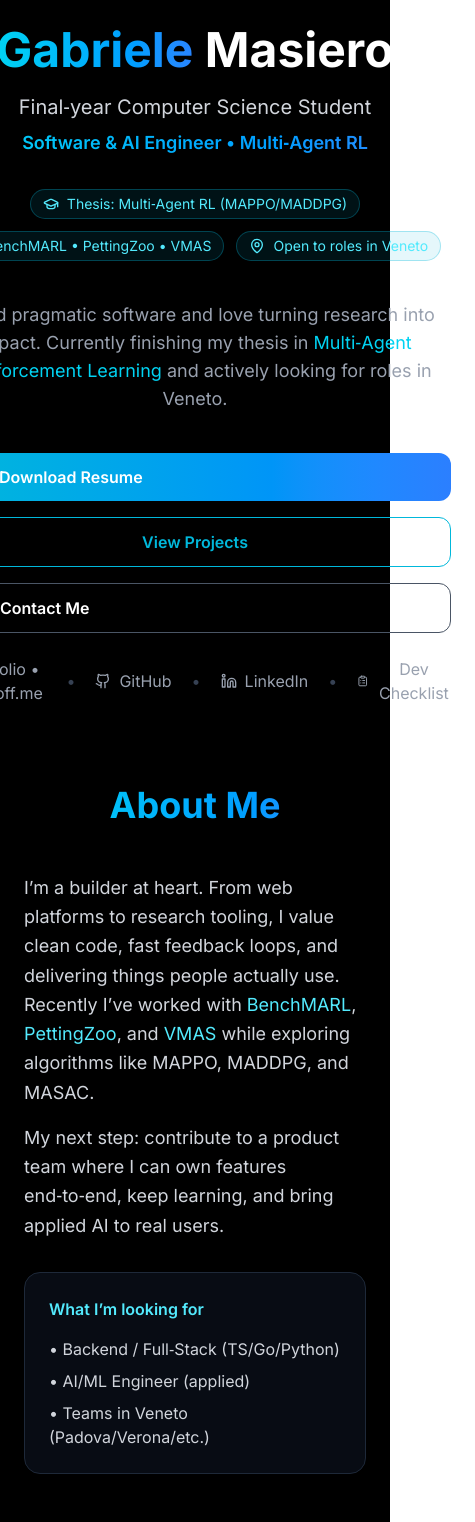
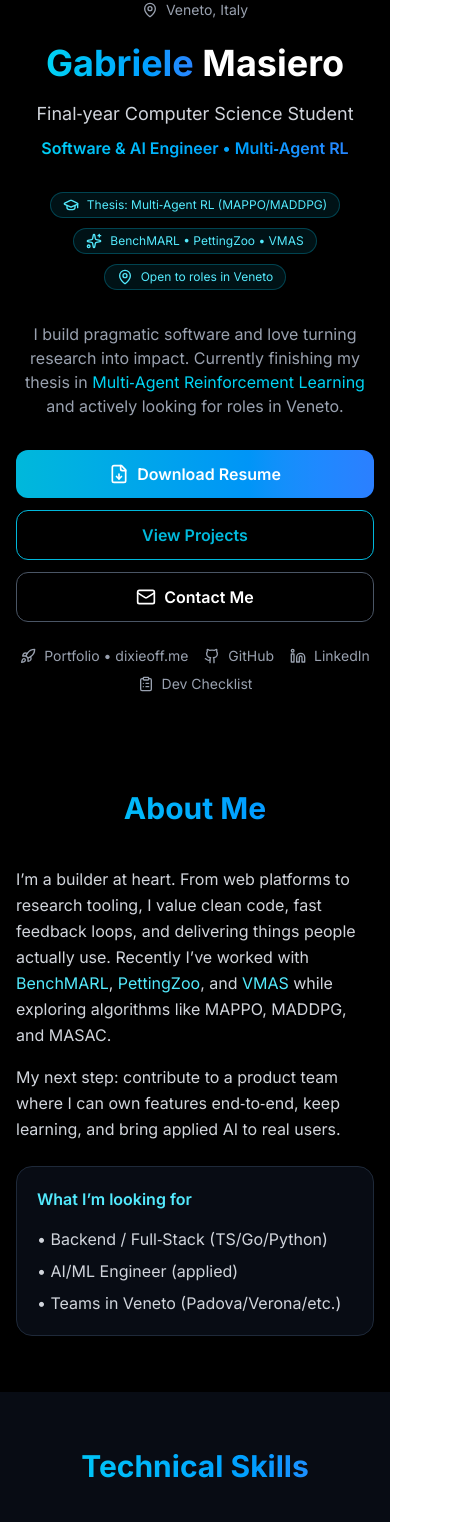
Before and after one commit to DixieIT/gabriele-masiero-portfolio, a Next.js app: page / in a window 390 px wide. Shown: the part 156-1678 px from the top of the page, 475 px wide, since content can reach past the window. Built offline with nearby package versions, Linux system fonts and the light colour scheme.

Commit message:
Improve homepage mobile responsiveness

```diff
--- a/src/app/page.tsx
+++ b/src/app/page.tsx
@@ -62,15 +62,15 @@ export default function Home() {
   return (
     <main className="min-h-screen bg-black text-white">
       {/* --- Hero --- */}
-      <section className="min-h-[90vh] flex items-center justify-center">
+      <section className="min-h-[85vh] sm:min-h-[90vh] flex items-center justify-center py-10 sm:py-0">
         <motion.div
-          className="text-center max-w-5xl mx-auto px-6"
+          className="text-center max-w-5xl mx-auto px-4 sm:px-6"
           initial={{ opacity: 0, y: 10 }}
           animate={{ opacity: 1, y: 0 }}
           transition={{ duration: 0.6 }}
         >
-          <div className="flex flex-col items-center gap-6 mb-6">
-            <div className="relative h-28 w-28 rounded-2xl overflow-hidden ring-2 ring-cyan-500/30">
+          <div className="flex flex-col items-center gap-5 sm:gap-6 mb-6">
+            <div className="relative h-24 w-24 sm:h-28 sm:w-28 rounded-2xl overflow-hidden ring-2 ring-cyan-500/30">
               {/* Replace /me.jpg with your actual avatar */}
               <Image src="/me.PNG" alt="Gabriele Masiero headshot" fill className="object-cover" />
             </div>
@@ -79,35 +79,35 @@ export default function Home() {
             </div>
           </div>
 
-          <h1 className="text-5xl md:text-7xl font-bold leading-[1.1] mb-4">
+          <h1 className="text-4xl sm:text-5xl md:text-7xl font-bold leading-[1.1] mb-4">
             <span className="bg-gradient-to-r from-cyan-400 to-blue-500 bg-clip-text text-transparent">Gabriele </span>
             Masiero
           </h1>
 
-          <p className="text-xl md:text-2xl text-gray-300 mb-2">Final‑year Computer Science Student</p>
-          <p className="text-lg bg-gradient-to-r from-cyan-400 to-blue-500 bg-clip-text text-transparent font-semibold mb-8">
+          <p className="text-lg sm:text-xl md:text-2xl text-gray-300 mb-2">Final‑year Computer Science Student</p>
+          <p className="text-base sm:text-lg bg-gradient-to-r from-cyan-400 to-blue-500 bg-clip-text text-transparent font-semibold mb-8">
             Software & AI Engineer • Multi‑Agent RL
           </p>
 
           {/* Quick "Now" badges for personality */}
-          <div className="flex flex-wrap items-center justify-center gap-3 mb-10">
+          <div className="flex flex-wrap items-center justify-center gap-2.5 sm:gap-3 mb-8 sm:mb-10">
             {nowBadges.map(({ label, icon: Icon }) => (
-              <span key={label} className="inline-flex items-center gap-2 rounded-full border border-cyan-500/30 bg-cyan-500/10 px-3 py-1 text-sm text-cyan-300">
+              <span key={label} className="inline-flex items-center gap-2 rounded-full border border-cyan-500/30 bg-cyan-500/10 px-3 py-1 text-xs sm:text-sm text-cyan-300">
                 <Icon className="h-4 w-4" /> {label}
               </span>
             ))}
           </div>
 
-          <p className="text-gray-400 text-lg max-w-2xl mx-auto mb-10">
+          <p className="text-gray-400 text-base sm:text-lg max-w-2xl mx-auto mb-8 sm:mb-10 px-1">
             I build pragmatic software and love turning research into impact. Currently finishing my thesis in
             <span className="text-cyan-400"> Multi‑Agent Reinforcement Learning</span> and actively looking for roles in Veneto.
           </p>
 
           {/* Primary CTAs */}
-          <div className="flex flex-col sm:flex-row gap-4 justify-center">
+          <div className="flex flex-col sm:flex-row gap-3 sm:gap-4 justify-center">
             <Link
               href="/resume.pdf"
-              className="bg-gradient-to-r from-cyan-500 to-blue-500 px-8 py-3 rounded-xl font-semibold hover:opacity-90 transition inline-flex items-center gap-2"
+              className="w-full sm:w-auto bg-gradient-to-r from-cyan-500 to-blue-500 px-6 sm:px-8 py-3 rounded-xl font-semibold hover:opacity-90 transition inline-flex items-center justify-center gap-2"
               prefetch={false}
               download
             >
@@ -115,32 +115,32 @@ export default function Home() {
             </Link>
             <Link
               href="#projects"
-              className="border border-cyan-500 text-cyan-500 px-8 py-3 rounded-xl font-semibold hover:bg-cyan-500 hover:text-black transition"
+              className="w-full sm:w-auto border border-cyan-500 text-cyan-500 px-6 sm:px-8 py-3 rounded-xl font-semibold hover:bg-cyan-500 hover:text-black transition"
             >
               View Projects
             </Link>
             <Link
               href="mailto:gabriele.masiero2002@gmail.com"
-              className="border border-gray-600 px-8 py-3 rounded-xl font-semibold hover:bg-gray-600 transition inline-flex items-center gap-2"
+              className="w-full sm:w-auto border border-gray-600 px-6 sm:px-8 py-3 rounded-xl font-semibold hover:bg-gray-600 transition inline-flex items-center justify-center gap-2"
             >
               <Mail className="h-5 w-5" /> Contact Me
             </Link>
           </div>
 
           {/* Secondary links */}
-          <div className="mt-6 flex items-center justify-center gap-5 text-gray-400">
+          <div className="mt-6 flex flex-wrap items-center justify-center gap-x-4 gap-y-2 text-sm sm:text-base text-gray-400">
             <Link href="https://dixieoff.me" target="_blank" rel="noopener noreferrer" className="hover:text-cyan-400 transition inline-flex items-center gap-2">
               <Rocket className="h-4 w-4" /> Portfolio • dixieoff.me
             </Link>
-            <span className="text-gray-700">•</span>
+            <span className="hidden sm:inline text-gray-700">•</span>
             <Link href="https://github.com/DixieIT" target="_blank" rel="noopener noreferrer" className="hover:text-cyan-400 transition inline-flex items-center gap-2">
               <Github className="h-4 w-4" /> GitHub
             </Link>
-            <span className="text-gray-700">•</span>
+            <span className="hidden sm:inline text-gray-700">•</span>
             <Link href="https://www.linkedin.com/in/gabriele-masiero-24a7822a3" target="_blank" rel="noopener noreferrer" className="hover:text-cyan-400 transition inline-flex items-center gap-2">
               <Linkedin className="h-4 w-4" /> LinkedIn
             </Link>
-            <span className="text-gray-700">•</span>
+            <span className="hidden sm:inline text-gray-700">•</span>
             <Link href="/todays-dev-checklist" className="hover:text-cyan-400 transition inline-flex items-center gap-2">
               <ClipboardList className="h-4 w-4" /> Dev Checklist
             </Link>
@@ -149,13 +149,13 @@ export default function Home() {
       </section>
 
       {/* --- About / Personal pitch --- */}
-      <section className="py-20">
-        <div className="max-w-5xl mx-auto px-6">
-          <h2 className="text-4xl font-bold text-center mb-12 bg-gradient-to-r from-cyan-400 to-blue-500 bg-clip-text text-transparent">
+      <section className="py-14 sm:py-20">
+        <div className="max-w-5xl mx-auto px-4 sm:px-6">
+          <h2 className="text-3xl sm:text-4xl font-bold text-center mb-10 sm:mb-12 bg-gradient-to-r from-cyan-400 to-blue-500 bg-clip-text text-transparent">
             About Me
           </h2>
-          <div className="grid md:grid-cols-3 gap-8">
-            <div className="md:col-span-2 text-lg text-gray-300 leading-relaxed">
+          <div className="grid md:grid-cols-3 gap-6 sm:gap-8">
+            <div className="md:col-span-2 text-base sm:text-lg text-gray-300 leading-relaxed">
               <p className="mb-4">
                 I’m a builder at heart. From web platforms to research tooling, I value clean code, fast feedback loops,
                 and delivering things people actually use. Recently I’ve worked with <span className="text-cyan-300">BenchMARL</span>,
@@ -167,7 +167,7 @@ export default function Home() {
                 bring applied AI to real users.
               </p>
             </div>
-            <div className="bg-gray-900/50 border border-gray-800 rounded-2xl p-6">
+            <div className="bg-gray-900/50 border border-gray-800 rounded-2xl p-5 sm:p-6">
               <h3 className="font-semibold mb-4 text-cyan-300">What I’m looking for</h3>
               <ul className="space-y-2 text-gray-300">
                 <li>• Backend / Full‑Stack (TS/Go/Python)</li>
@@ -180,13 +180,13 @@ export default function Home() {
       </section>
 
       {/* --- Skills --- */}
-      <section className="py-20 bg-gray-900/50">
-        <div className="max-w-5xl mx-auto px-6">
-          <h2 className="text-4xl font-bold text-center mb-12 bg-gradient-to-r from-cyan-400 to-blue-500 bg-clip-text text-transparent">
+      <section className="py-14 sm:py-20 bg-gray-900/50">
+        <div className="max-w-5xl mx-auto px-4 sm:px-6">
+          <h2 className="text-3xl sm:text-4xl font-bold text-center mb-10 sm:mb-12 bg-gradient-to-r from-cyan-400 to-blue-500 bg-clip-text text-transparent">
             Technical Skills
           </h2>
           <motion.div
-            className="grid grid-cols-2 md:grid-cols-4 gap-4"
+            className="grid grid-cols-2 md:grid-cols-4 gap-3 sm:gap-4"
             variants={container}
             initial="hidden"
             whileInView="show"
@@ -196,9 +196,9 @@ export default function Home() {
               <motion.div
                 key={skill}
                 variants={item}
-                className="bg-gray-800 border border-gray-700 rounded-xl px-4 py-3 text-center hover:border-cyan-500 transition"
+                className="bg-gray-800 border border-gray-700 rounded-xl px-3 sm:px-4 py-3 text-center hover:border-cyan-500 transition"
               >
-                <span className="text-gray-300 font-medium">{skill}</span>
+                <span className="text-sm sm:text-base text-gray-300 font-medium">{skill}</span>
               </motion.div>
             ))}
           </motion.div>
@@ -206,14 +206,14 @@ export default function Home() {
       </section>
 
       {/* --- Projects --- */}
-      <section id="projects" className="py-20">
-        <div className="max-w-6xl mx-auto px-6">
-          <h2 className="text-4xl font-bold text-center mb-12 bg-gradient-to-r from-cyan-400 to-blue-500 bg-clip-text text-transparent">
+      <section id="projects" className="py-14 sm:py-20">
+        <div className="max-w-6xl mx-auto px-4 sm:px-6">
+          <h2 className="text-3xl sm:text-4xl font-bold text-center mb-10 sm:mb-12 bg-gradient-to-r from-cyan-400 to-blue-500 bg-clip-text text-transparent">
             Featured Projects
           </h2>
-          <div className="grid md:grid-cols-2 lg:grid-cols-3 gap-8">
+          <div className="grid md:grid-cols-2 lg:grid-cols-3 gap-5 sm:gap-8">
             {projects.map((project) => (
-              <div key={project.title} className="bg-gray-900 border border-gray-800 rounded-2xl p-6 hover:border-cyan-500/50 transition">
+              <div key={project.title} className="bg-gray-900 border border-gray-800 rounded-2xl p-5 sm:p-6 hover:border-cyan-500/50 transition">
                 <div className="flex flex-wrap gap-2 mb-4">
                   {project.stack.map((tech) => (
                     <span key={tech} className="text-xs px-2 py-1 bg-cyan-500/20 text-cyan-400 rounded-full">
@@ -221,11 +221,11 @@ export default function Home() {
                     </span>
                   ))}
                 </div>
-                <h3 className="text-xl font-bold mb-3 bg-gradient-to-r from-cyan-400 to-blue-500 bg-clip-text text-transparent">
+                <h3 className="text-lg sm:text-xl font-bold mb-3 bg-gradient-to-r from-cyan-400 to-blue-500 bg-clip-text text-transparent">
                   {project.title}
                 </h3>
-                <p className="text-gray-400 mb-6">{project.description}</p>
-                <div className="flex gap-4">
+                <p className="text-sm sm:text-base text-gray-400 mb-6">{project.description}</p>
+                <div className="flex flex-col sm:flex-row gap-3 sm:gap-4">
                   {project.demo && (
                     <Link href={project.demo} target="_blank" rel="noopener noreferrer" className="flex-1 bg-gradient-to-r from-cyan-500 to-blue-500 text-center py-2 rounded-lg font-medium hover:opacity-90 transition">
                       Live Demo
@@ -242,19 +242,19 @@ export default function Home() {
       </section>
 
       {/* --- Contact --- */}
-      <section className="py-20 bg-gray-900/50">
-        <div className="max-w-5xl mx-auto px-6 text-center">
-          <h2 className="text-4xl font-bold mb-8 bg-gradient-to-r from-cyan-400 to-blue-500 bg-clip-text text-transparent">
+      <section className="py-14 sm:py-20 bg-gray-900/50">
+        <div className="max-w-5xl mx-auto px-4 sm:px-6 text-center">
+          <h2 className="text-3xl sm:text-4xl font-bold mb-6 sm:mb-8 bg-gradient-to-r from-cyan-400 to-blue-500 bg-clip-text text-transparent">
             Let’s Work Together
           </h2>
-          <p className="text-xl text-gray-300 mb-8">
+          <p className="text-base sm:text-xl text-gray-300 mb-8">
             I’m open to internships and junior roles in Veneto. If you’re building something cool, let’s chat.
           </p>
-          <div className="flex flex-col sm:flex-row gap-6 justify-center items-center">
-            <Link href="mailto:gabriele.masiero2002@gmail.com" className="bg-gradient-to-r from-cyan-500 to-blue-500 px-8 py-3 rounded-xl font-semibold hover:opacity-90 transition inline-flex items-center gap-2">
+          <div className="flex flex-col sm:flex-row gap-4 sm:gap-6 justify-center items-center">
+            <Link href="mailto:gabriele.masiero2002@gmail.com" className="w-full sm:w-auto bg-gradient-to-r from-cyan-500 to-blue-500 px-8 py-3 rounded-xl font-semibold hover:opacity-90 transition inline-flex justify-center items-center gap-2">
               <Mail className="h-5 w-5" /> Send Email
             </Link>
-            <div className="flex gap-4 text-gray-400">
+            <div className="flex flex-wrap justify-center gap-x-4 gap-y-2 text-gray-400">
               <Link href="https://github.com/DixieIT" target="_blank" rel="noopener noreferrer" className="hover:text-cyan-500 transition inline-flex items-center gap-2">
                 <Github className="h-5 w-5" /> GitHub
               </Link>
@@ -268,7 +268,7 @@ export default function Home() {
 
       {/* --- Footer --- */}
       <footer className="py-8 border-t border-gray-800">
-        <div className="max-w-5xl mx-auto px-6 text-center text-gray-400">
+        <div className="max-w-5xl mx-auto px-4 sm:px-6 text-center text-sm sm:text-base text-gray-400">
           <p>© {new Date().getFullYear()} Gabriele Masiero. All rights reserved.</p>
         </div>
       </footer>
@@ -276,7 +276,6 @@ export default function Home() {
       {/* --- SEO: Person schema --- */}
       <script
         type="application/ld+json"
-        // eslint-disable-next-line react/no-danger
         dangerouslySetInnerHTML={{
           __html: JSON.stringify({
             "@context": "https://schema.org",
```
